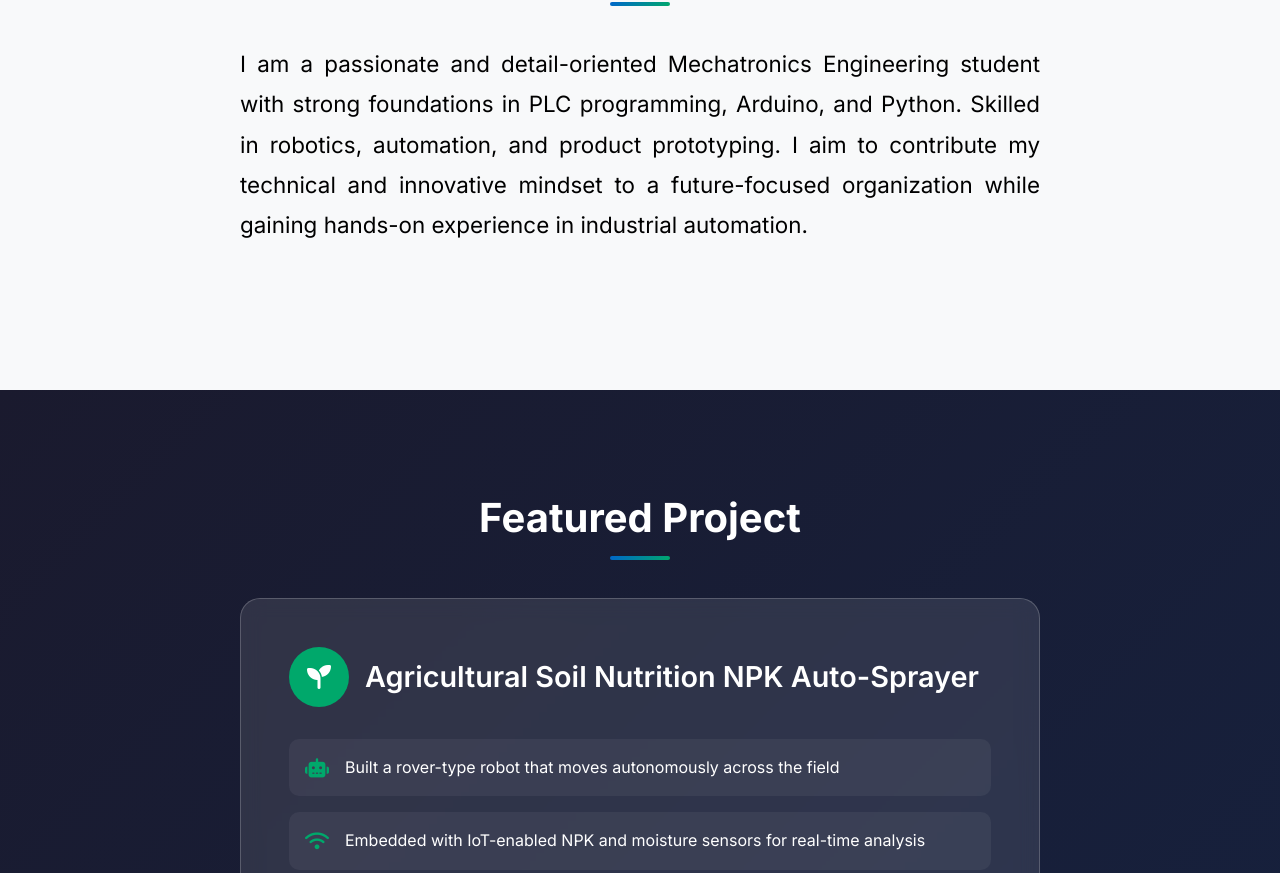
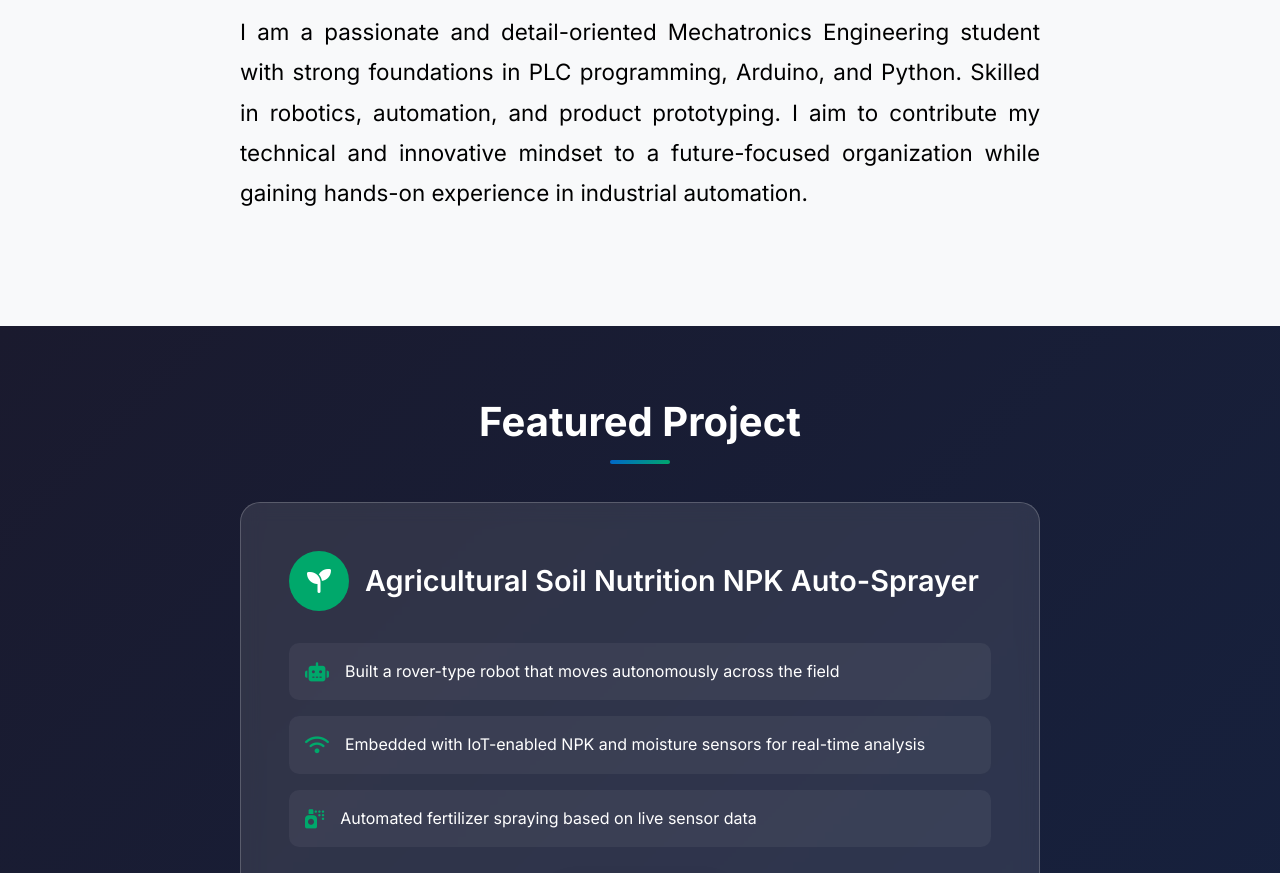
Before and after one commit to tamilan12th/thamaraiselvan-portfolio, a website: page index.html in a window 1280 px wide. Shown: the part 644-1517 px from the top of the page. Drawn offline with Linux system fonts and the light colour scheme.

Commit message:
Update style.css

```diff
--- a/style.css
+++ b/style.css
@@ -339,7 +339,7 @@ body {
 
 /* Sections */
 .section {
-  padding: 6rem 0;
+  padding: 4rem 0;
   position: relative;
 }
 
```
